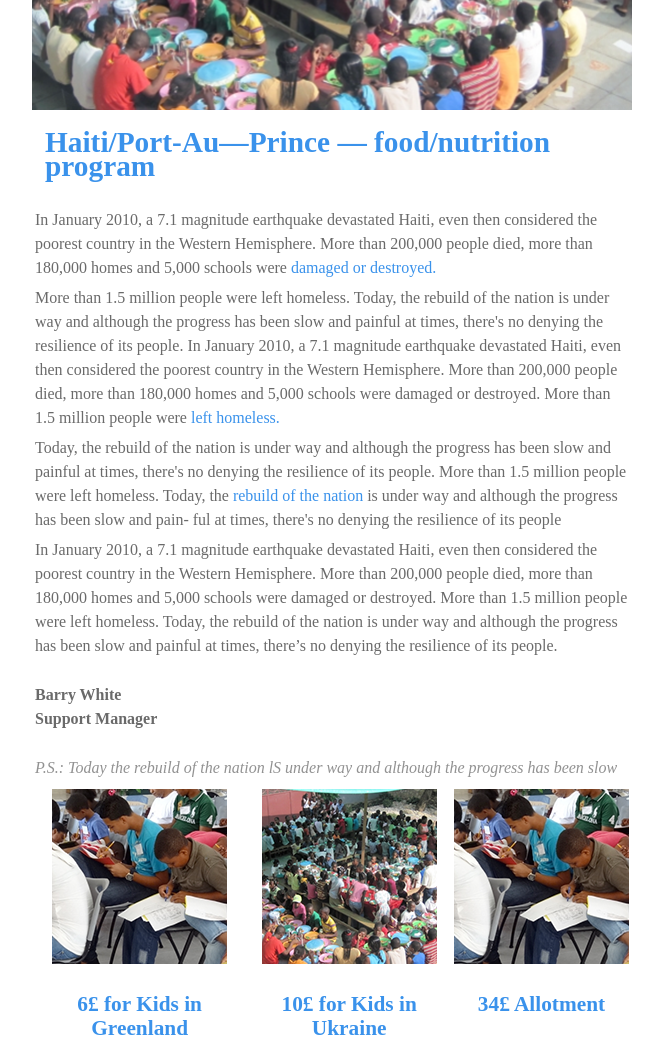
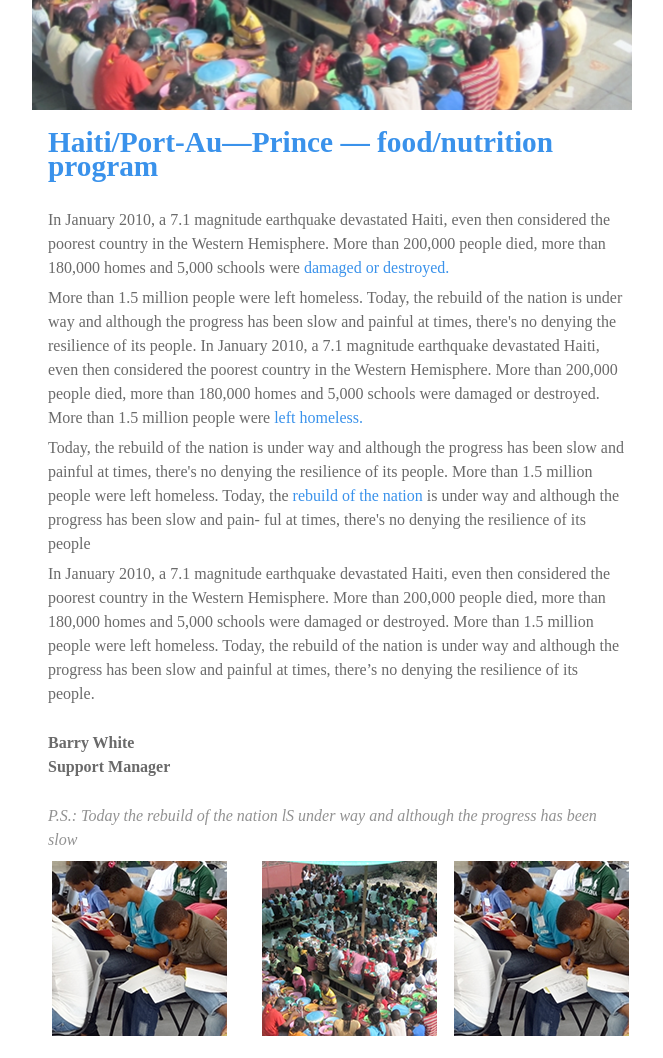
Before and after one commit to deathliger13/EmailDev, a plain HTML site: page index.html in a window 1280 px wide. Shown: the part 320-1378 px from the top of the page, without its empty margins (308-971 px from the left). Drawn offline with Linux system fonts and the light colour scheme.

Commit message:
fixed bugs

```diff
--- a/index.html
+++ b/index.html
@@ -26,21 +26,22 @@
                     <img src="img/headphoto.png" alt="404" style="width: 600px;">
                 </td>
             </tr>
-            </tbody></table>
+            </tbody>
+            </table>
             <table width="600px" align="center">
                 <tr>
-                    <td style="padding-top: 15px; ">
-                        <table align="center" width="600px" style="text-align: left;"><tbody><tr><td>
-                            <h2 style="padding-left: 10px; padding-right: 10px; color: #3a92eb; font-size: 22pt; -webkit-text-size-adjust: 100%; line-height: 18pt">Haiti/Port-Au—Prince — food/nutrition
+                    <td style="padding-top: 15px;">
+                        <table  max-width="600px" width="100%"><tbody><tr><td>
+                            <h2 style="padding-left: 10px; padding-right: 10px; color: #3a92eb; font-size: 22pt; -webkit-text-size-adjust: auto; line-height: 18pt">Haiti/Port-Au—Prince — food/nutrition
                                 program</h2></td></tr></tbody></table>
-                        <table align="center" width="600px"><tbody><tr><td>
+                        <table max-width="600px" width="100%" style="padding-left: 10px;"><tbody><tr><td>
                             <p style="font-size: 12pt; color: #6a6a6a; line-height: 18pt">
                                 In January 2010, a 7.1 magnitude earthquake devastated Haiti, even then
                                 considered the poorest country in the Western Hemisphere. More than
                                 200,000 people died, more than 180,000 homes and 5,000 schools were
                                 <span style="color: #3a92eb">damaged or destroyed.</span></p></td></tr></tbody></table>
 
-                        <table align="center" width="600px"><tbody><tr><td>
+                        <table max-width="600px" width="100%" style="padding-left: 10px;"><tbody><tr><td>
                             <p style="font-size: 12pt; color: #6a6a6a; line-height: 18pt">More than 1.5 million people were left homeless. Today, the rebuild of the
                             nation is under way and although the progress has been slow and painful at
                             times, there's no denying the resilience of its people. In January 2010, a 7.1
@@ -50,7 +51,7 @@
                             than 1.5 million people were <span style =  "color: #3a92eb">left homeless.</span></p>
                         </td></tr></tbody></table>
 
-                            <table align="center" width="600px"><tbody><tr><td>
+                            <table  max-width="600px" width="100%" style="padding-left: 10px;"><tbody><tr><td>
                                 <p style="font-size: 12pt; color: #6a6a6a; line-height: 18pt">Today, the rebuild of the nation is under way and although the progress has
                                     been slow and painful at times, there's no denying the resilience of its
                                     people. More than 1.5 million people were left homeless. Today, the <span style =  "color: #3a92eb">rebuild
@@ -58,7 +59,7 @@
                                     ful at times, there's no denying the resilience of its people</p>
                             </td></tr></tbody></table>
 
-                            <table align="center" width="600px"><tbody><tr><td>
+                            <table max-width="600px" width="100%" style="padding-left: 10px;"><tbody><tr><td>
                                 <p style="font-size: 12pt; color: #6a6a6a; line-height: 18pt;">In January 2010, a 7.1 magnitude earthquake devastated Haiti, even then
                                     considered the poorest country in the Western Hemisphere. More than
                                     200,000 people died, more than 180,000 homes and 5,000 schools were
@@ -67,11 +68,11 @@
                                     has been slow and painful at times, there’s no denying the resilience of its
                                     people.</p>
                             </td></tr></tbody></table>
-                            <table align="center" width="600px"><tbody><tr><td style="padding-top: 20px;text-align: left;">
+                            <table max-width="600px" width="100%" style="padding-left: 10px;"><tbody><tr><td style="padding-top: 20px;text-align: left;">
                                 <p style="text-align: left; font-size: 12pt; color: #6a6a6a; line-height: 18pt; -webkit-text-size-adjust: 100%"><b>Barry White
                                     <br>Support Manager</br></b></p>
                             </td></tr></tbody></table>
-                            <table align="center" width="600px"><tbody><tr><td style="padding-top: 20px">
+                            <table  max-width="600px" width="100%" style="padding-left: 10px;"><tbody><tr><td style="padding-top: 20px">
                                 <p style="font-size: 12pt; color: #929292; line-height: 18pt; -webkit-text-size-adjust: 100%"><i>P.S.: Today the rebuild of the nation lS under way and although the progress
                                     has been slow</i></p>
                             </td></tr></tbody></table>
```
